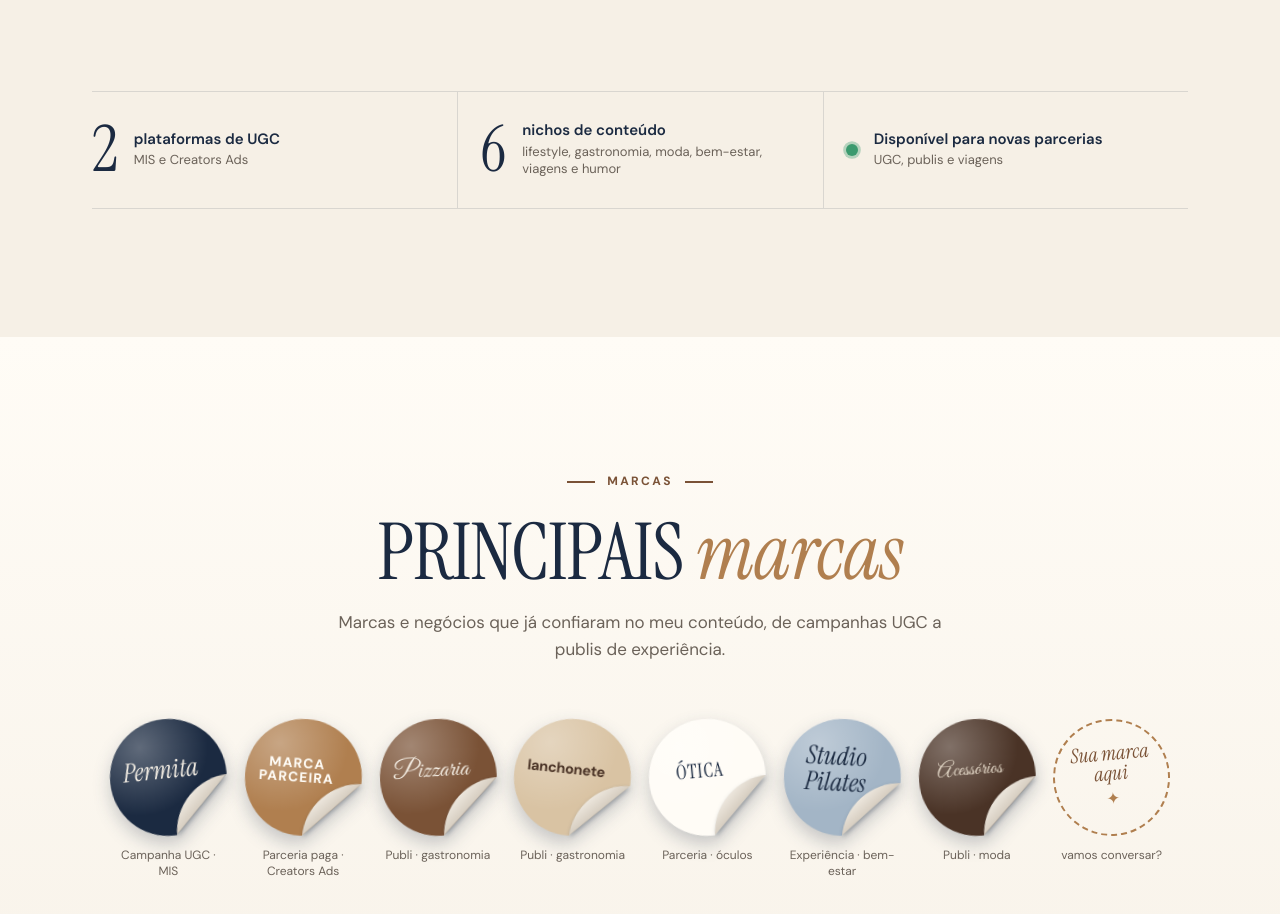
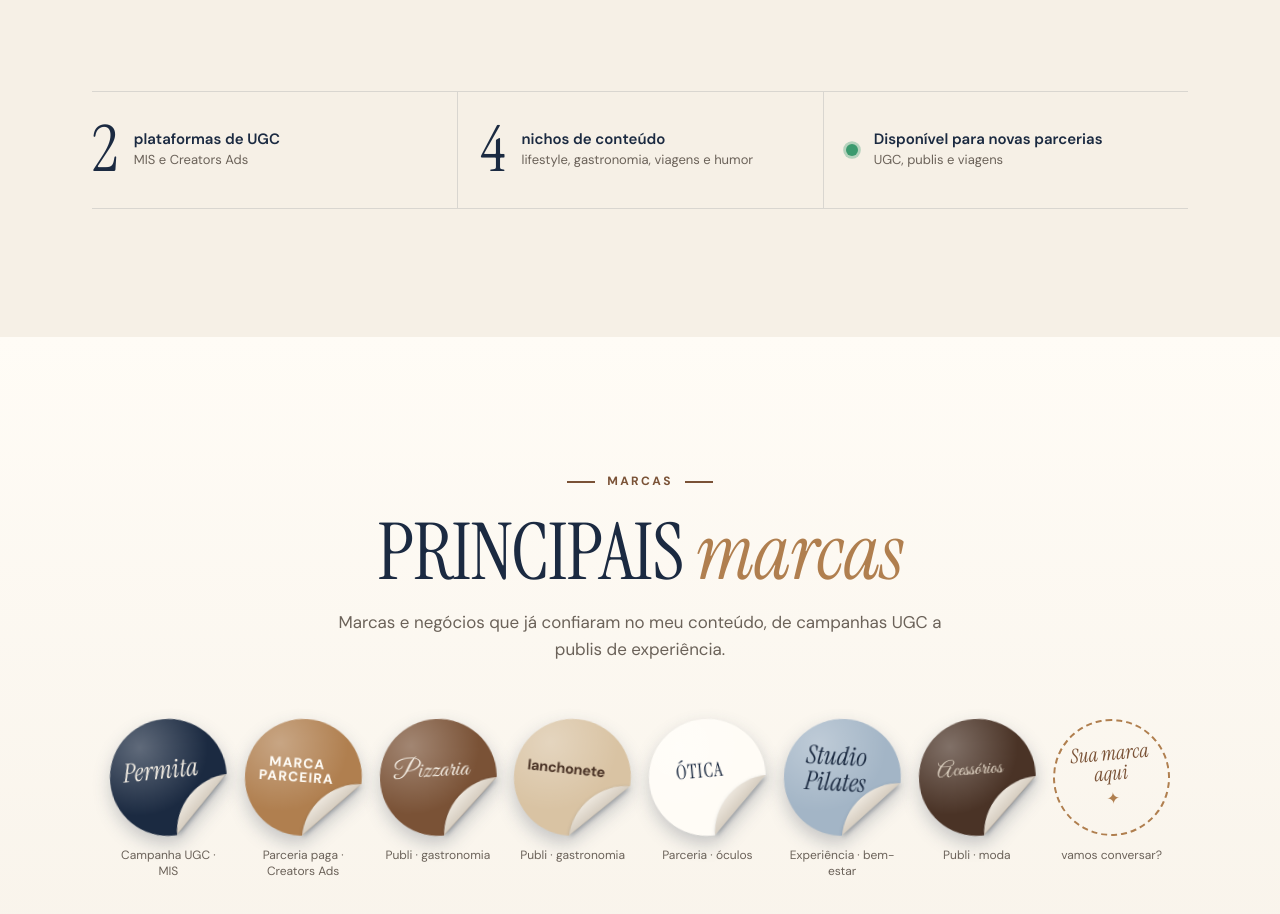
Before and after one commit to larissazamora/larissazamora, a plain HTML site: page index.html in a window 1280 px wide. Shown: the part 1756-2670 px from the top of the page. Drawn offline with Linux system fonts and the light colour scheme.

Commit message:
Atualiza os nichos de conteúdo para 4
Remove moda e bem-estar da lista de nichos.

Co-Authored-By: Claude Opus 5.5 <noreply@anthropic.com>

```diff
--- a/index.html
+++ b/index.html
@@ -181,7 +181,7 @@
 
       <div class="stats reveal">
         <div class="stat"><strong>2</strong><span>plataformas de UGC<small>MIS e Creators Ads</small></span></div>
-        <div class="stat"><strong>6</strong><span>nichos de conteúdo<small>lifestyle, gastronomia, moda, bem-estar, viagens e humor</small></span></div>
+        <div class="stat"><strong>4</strong><span>nichos de conteúdo<small>lifestyle, gastronomia, viagens e humor</small></span></div>
         <div class="stat status"><span class="dot big" aria-hidden="true"></span><span>Disponível para novas parcerias<small>UGC, publis e viagens</small></span></div>
       </div>
     </div>
```
